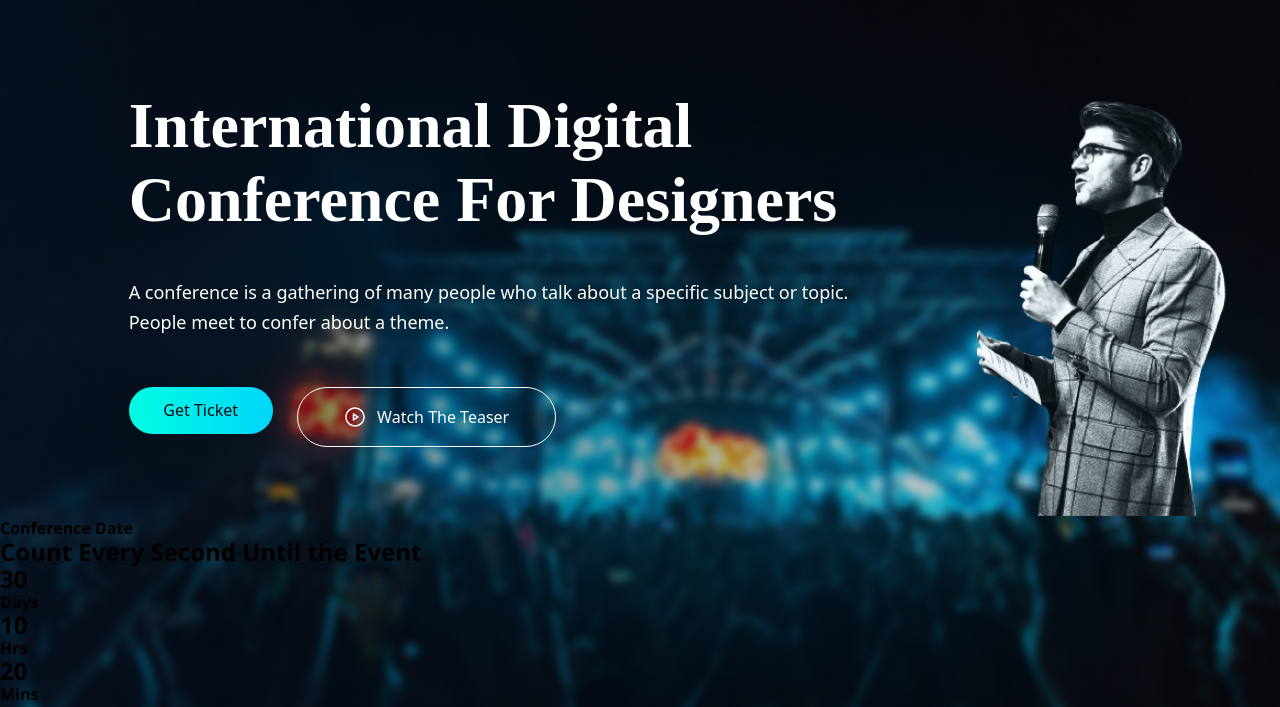
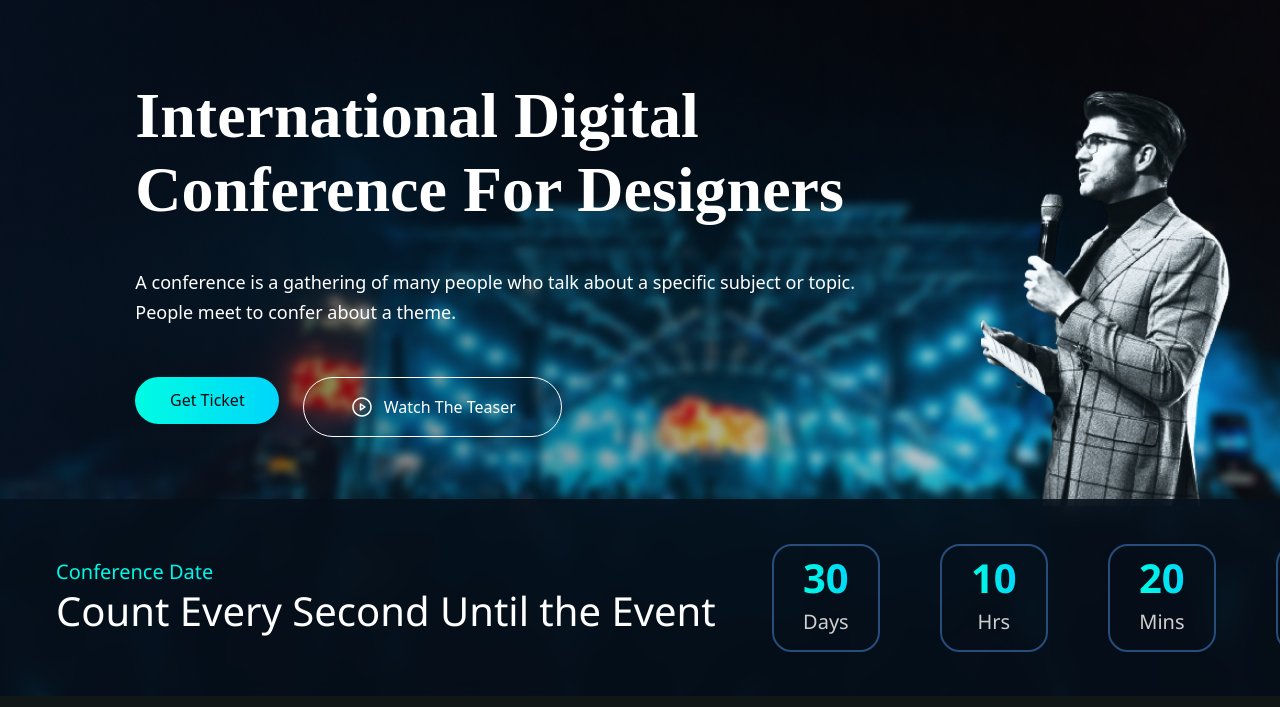
Before and after one commit to Rahmarulloh/ventu, a plain HTML site: page index.html in a window 1280 px wide. Shown: the part 84-791 px from the top of the page. Drawn offline with nearby package versions, Linux system fonts and the light colour scheme; files that its build step writes are made by us from their sources.

Commit message:
Counter tugadi

```diff
--- /dev/null
+++ b/assets/styles/layout/_counter.scss
@@ -0,0 +1,59 @@
+.counter {
+  height: 197px;
+  color: #fff;
+  backdrop-filter: blur(12px);
+  background: rgba(6, 15, 27, 0.8);
+  @include d-flex($fd: row, $jc: space-evenly, $ai: center);
+  font-family: system-ui, -apple-system, BlinkMacSystemFont, "Segoe UI", Roboto,
+    Oxygen, Ubuntu, Cantarell, "Open Sans", "Helvetica Neue", sans-serif;
+
+  &_sub-title {
+    font-size: 20px;
+    font-weight: 400;
+    font-style: normal;
+    line-height: normal;
+    background: linear-gradient(86deg, #00fce3 0%, #00d6fa 100%);
+    background-clip: text;
+    -webkit-background-clip: text;
+    -webkit-text-fill-color: transparent;
+  }
+
+  &_title {
+    font-size: 40px;
+    font-style: normal;
+    font-weight: 500;
+    line-height: 52px; /* 130% */
+  }
+
+  &_date {
+    @include d-flex($fd: row, $jc: space-evenly, $ai: center, $gp: 60px);
+
+    &-title {
+      font-size: 40px;
+      font-weight: 700;
+      line-height: 36px;
+      font-style: normal;
+      background: linear-gradient(86deg, #00fce3 0%, #00d6fa 100%);
+      background-clip: text;
+      -webkit-background-clip: text;
+      -webkit-text-fill-color: transparent;
+    }
+
+    &_sub-title {
+      color: #d0d0d0;
+      font-size: 20px;
+      font-weight: 400;
+      font-style: normal;
+      line-height: normal;
+    }
+
+    &-item {
+      gap: 12px;
+      width: 108px;
+      height: 108px;
+      border-radius: 20px;
+      border: 2px solid #284d7b;
+      @include d-flex-col-center;
+    }
+  }
+}
--- a/assets/styles/layout/_hero.scss
+++ b/assets/styles/layout/_hero.scss
@@ -30,6 +30,7 @@
     & > img {
       width: 334px;
       height: 500px;
+      margin: -10px;
     }
   }
 
--- a/assets/styles/layout/_index.scss
+++ b/assets/styles/layout/_index.scss
@@ -4,3 +4,4 @@
 @import 'sections';
 @import 'header';
 @import 'hero';
+@import 'counter';
--- a/assets/styles/utils/_mixins.scss
+++ b/assets/styles/utils/_mixins.scss
@@ -26,6 +26,13 @@
 	justify-content: center;
 }
 
+@mixin d-flex-col-center {
+	display: flex;
+	align-items: center;
+	flex-direction: column;
+	justify-content: center;
+}
+
 @mixin d-grid-center {
 	display: grid;
 	place-items: center;
```
